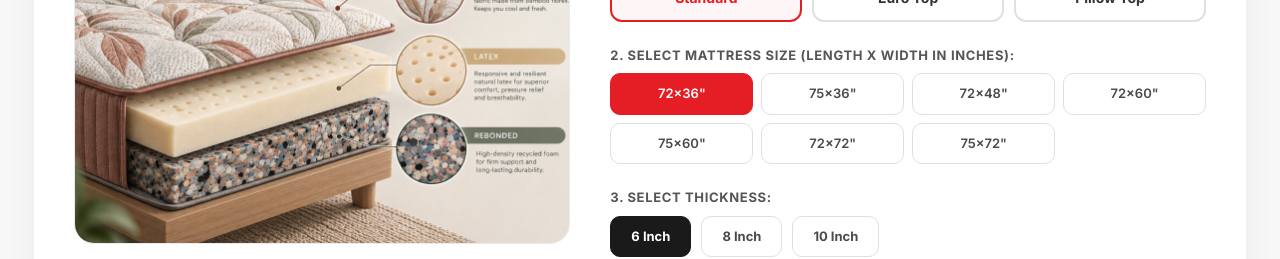
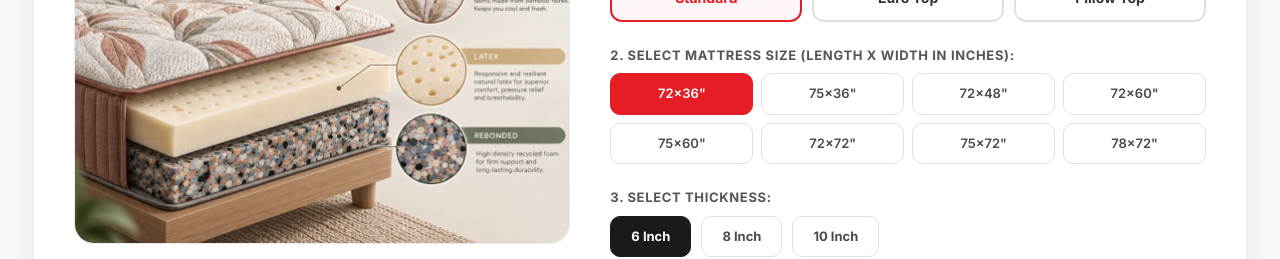
Before and after one commit to alinajaleelkavungal/topsleepmatress, a Next.js app: page / in a window 1280 px wide. Shown: the part 5760-6019 px from the top of the page. Built offline with nearby package versions, Linux system fonts and the light colour scheme; a web font is replaced by a local one.

Commit message:
added new mattress size

```diff
--- a/components/ProductsSection.tsx
+++ b/components/ProductsSection.tsx
@@ -82,7 +82,7 @@ export const products: Product[] = [
     warrantyBadgeColor: '#C2410C',
     image: '/images/products/medicated_latex.jpg',
     basePrice: 14800,
-    sizes: ['72x36', '75x36', '72x48', '72x60', '75x60', '72x72', '75x72'],
+    sizes: ['72x36', '75x36', '72x48', '72x60', '75x60', '72x72', '75x72', '78x72'],
     styles: [
       {
         name: 'Standard',
@@ -159,7 +159,7 @@ export const products: Product[] = [
     warrantyBadgeColor: '#1E40AF',
     image: '/images/products/medicated_memory.jpg',
     basePrice: 14200,
-    sizes: ['72x36', '75x36', '72x48', '72x60', '75x60', '72x72', '75x72'],
+    sizes: ['72x36', '75x36', '72x48', '72x60', '75x60', '72x72', '75x72', '78x72'],
     styles: [
       {
         name: 'Standard',
@@ -236,7 +236,7 @@ export const products: Product[] = [
     warrantyBadgeColor: '#E51D24',
     image: '/images/products/medicated.jpg',
     basePrice: 13235,
-    sizes: ['72x36', '75x36', '72x48', '72x60', '75x60', '72x72', '75x72'],
+    sizes: ['72x36', '75x36', '72x48', '72x60', '75x60', '72x72', '75x72', '78x72'],
     styles: [
       {
         name: 'Standard',
@@ -312,7 +312,7 @@ export const products: Product[] = [
     warrantyBadgeColor: '#E51D24',
     image: '/images/products/semi_medicated.jpg',
     basePrice: 17906,
-    sizes: ['72x36', '75x36', '72x48', '72x60', '75x60', '72x72', '75x72'],
+    sizes: ['72x36', '75x36', '72x48', '72x60', '75x60', '72x72', '75x72', '78x72'],
     styles: [
       {
         name: 'Standard',
@@ -393,7 +393,7 @@ export const products: Product[] = [
     warrantyBadgeColor: '#15803D',
     image: '/images/products/helixa_latex.jpg',
     basePrice: 13800,
-    sizes: ['72x36', '75x36', '72x48', '72x60', '75x60', '72x72', '75x72'],
+    sizes: ['72x36', '75x36', '72x48', '72x60', '75x60', '72x72', '75x72', '78x72'],
     styles: [
       {
         name: 'Standard',
@@ -470,7 +470,7 @@ export const products: Product[] = [
     warrantyBadgeColor: '#2B8A3E',
     image: '/images/products/helixa_memory.jpg',
     basePrice: 12900,
-    sizes: ['72x36', '75x36', '72x48', '72x60', '75x60', '72x72', '75x72'],
+    sizes: ['72x36', '75x36', '72x48', '72x60', '75x60', '72x72', '75x72', '78x72'],
     styles: [
       {
         name: 'Standard',
@@ -547,7 +547,7 @@ export const products: Product[] = [
     warrantyBadgeColor: '#C2410C',
     image: '/images/products/helixa_mattress.jpg',
     basePrice: 11500,
-    sizes: ['72x36', '75x36', '72x48', '72x60', '75x60', '72x72', '75x72'],
+    sizes: ['72x36', '75x36', '72x48', '72x60', '75x60', '72x72', '75x72', '78x72'],
     styles: [
       {
         name: 'Standard',
@@ -624,7 +624,7 @@ export const products: Product[] = [
     warrantyBadgeColor: '#E51D24',
     image: '/images/products/bonnell_spring.jpg',
     basePrice: 10982,
-    sizes: ['72x36', '75x36', '72x48', '72x60', '75x60', '72x72', '75x72'],
+    sizes: ['72x36', '75x36', '72x48', '72x60', '75x60', '72x72', '75x72', '78x72'],
     styles: [
       {
         name: 'Standard',
@@ -709,7 +709,7 @@ export const products: Product[] = [
     warrantyBadgeColor: '#B07C12',
     image: '/images/products/pocketed_spring.jpg',
     basePrice: 13168,
-    sizes: ['72x36', '75x36', '72x48', '72x60', '75x60', '72x72', '75x72'],
+    sizes: ['72x36', '75x36', '72x48', '72x60', '75x60', '72x72', '75x72', '78x72'],
     styles: [
       {
         name: 'Standard',
@@ -790,7 +790,7 @@ export const products: Product[] = [
     warrantyBadgeColor: '#2563EB',
     image: '/images/products/hr_mattress.jpg',
     basePrice: 7740,
-    sizes: ['72x36', '75x36', '72x48', '72x60', '75x60', '72x72', '75x72'],
+    sizes: ['72x36', '75x36', '72x48', '72x60', '75x60', '72x72', '75x72', '78x72'],
     styles: [
       {
         name: 'Standard',
```
